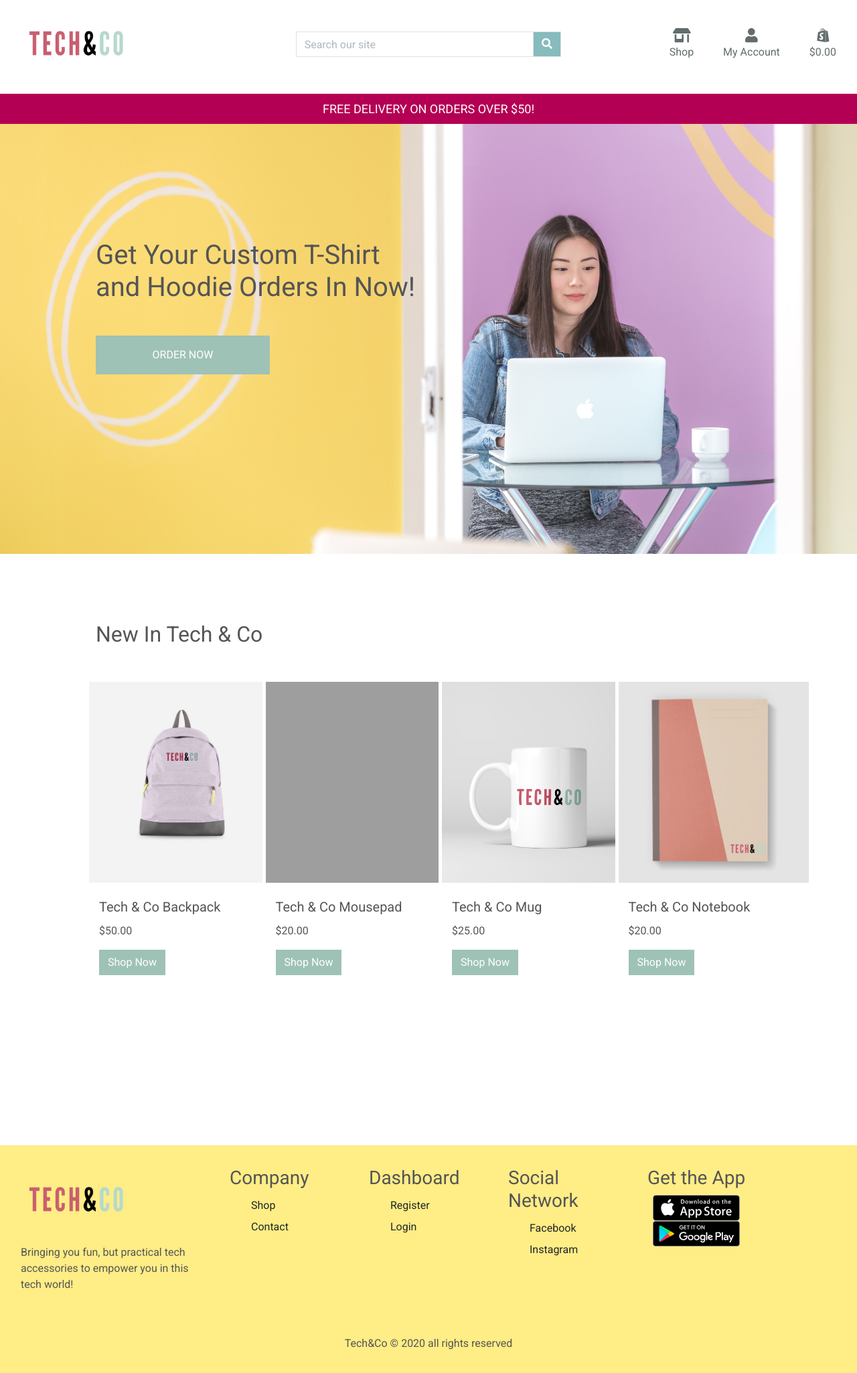
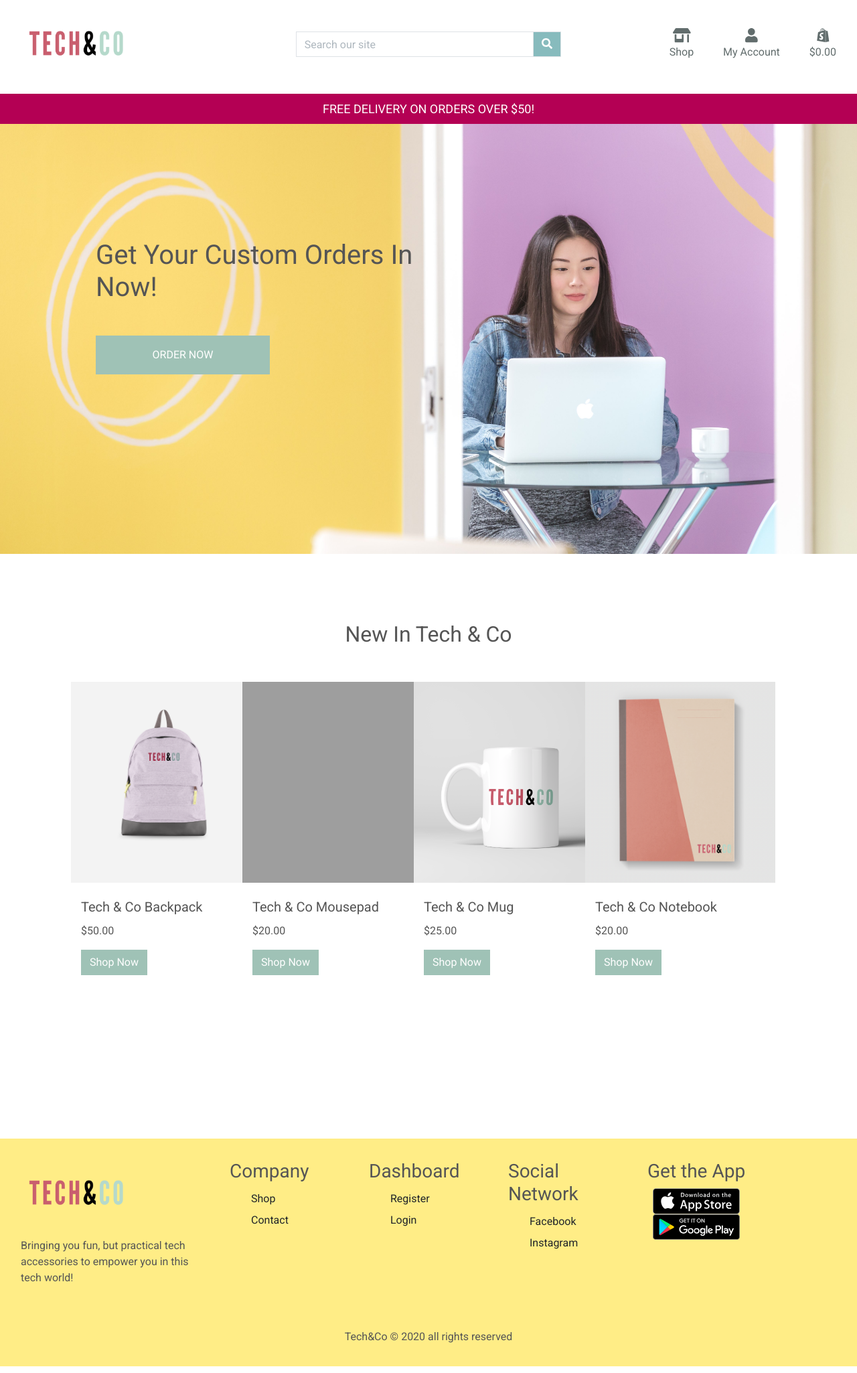
Before and after one commit to aleesang/milestone-project-final, a Django app: page / in a window 1280 px wide. Shown: the whole page at 67% size. Run offline with Django 3.2, Linux system fonts and the light colour scheme; parts of the project's set-up code (start-up, migrations or seed data) failed here and were passed over; some libraries are stand-ins or nearby versions; grey boxes are pictures that could not be loaded.

Commit message:
amended css styling on index page

```diff
--- a/home/templates/home/index.html
+++ b/home/templates/home/index.html
@@ -15,7 +15,7 @@
         <div class="row h-100">
             <div class="col-7 col-md-6 my-auto">
                 <h1>
-                    Get Your Custom T-Shirt and Hoodie Orders In Now!
+                    Get Your Custom Orders In Now!
                 </h1>
                 <div class="my-5">
                     <h4>
@@ -29,13 +29,14 @@
 <!-- New Products -->
 <div class="container">
     <!-- Container Row -->
-        <div class="row">
+    <div class="row">
         <div class="col-12 index-products-title mb-4"><h2>New In Tech & Co</h2></div>
+    </div>
     <!-- Start of Product Card Row -->
         <div class="row">
             <!--Card 1 -->
-            <div class="col-md-6 col-lg-3">
-                <div class="card">
+            <div class="col-sm-6 col-md-6 col-lg-4 col-xl-3">
+                <div class="card h-100 border-0">
                     <div class="card-body">
                         <div class="row">
                             <img class="card-image-home mb-4" src="/media/techncobag.png" alt="tech & co bag">
@@ -47,8 +48,8 @@
                 </div>
             </div>
             <!--Card 2 -->
-            <div class="col-md-6 col-lg-3">
-                <div class="card">
+            <div class="col-sm-6 col-md-6 col-lg-4 col-xl-3">
+                <div class="card h-100 border-0">
                     <div class="card-body">
                         <div class="row">
                             <img class="card-image-home mb-4" src="/media/techncomousepad.png" alt="tech & co mousepad">
@@ -60,8 +61,8 @@
                 </div>
             </div>
             <!--Card 3 -->
-            <div class="col-md-6 col-lg-3">
-                <div class="card">
+            <div class="col-sm-6 col-md-6 col-lg-4 col-xl-3">
+                <div class="card h-100 border-0">
                     <div class="card-body">
                         <div class="row">
                         <img class="card-image-home mb-4" src="/media/techncomug.png" alt="tech & co Mug">
@@ -73,8 +74,8 @@
                 </div>
             </div>
             <!--Card 4 -->
-            <div class="col-md-6 col-lg-3">
-                <div class="card">
+            <div class="col-sm-6 col-md-6 col-lg-4 col-xl-3">
+                <div class="card h-100 border-0">
                     <div class="card-body">
                         <div class="row">
                             <img class="card-image-home mb-4" src="/media/technconotebook.png" alt="tech & co notebook">
@@ -86,7 +87,6 @@
                 </div>
             </div>
     <!-- End of Row -->
-        </div>
     </div>
     <!-- End of Row -->
 </div>
--- a/static/css/base.css
+++ b/static/css/base.css
@@ -30,6 +30,7 @@
     font-family: 'Roboto';
     opacity: 1;
     transition: 1s opacity;
+    overflow-x:hidden
 }
 
 body.fade-out {
@@ -40,8 +41,6 @@
 .font-awesome-icons {
     color: rgb(98, 109, 109);
 }
-
-
 
 /* Cover Overlay */
 .overlay {
@@ -106,17 +105,15 @@
 /* Card Styling Index Page */
 .index-products-title {
     margin-top: 8em;
+    text-align: center;
 }
 
 .card {
-    border: 0;
-    margin: 0 auto; /* Added */
-    float: none; /* Added */
-    margin-bottom: 10px; /* Added */
+    align-items: center;
 }
 
 img.card-image-home {
-    float: left;
+    float: center;
     width: 300px;
     height: 300px;
     padding: 0 1em 0 0;
--- a/static/js/main.js
+++ b/static/js/main.js
@@ -1,5 +1,6 @@
 $(document).ready(function() {
 
+/* fade page on load */
 $('body').removeClass('fade-out');
 
 /* parallax */
--- a/templates/base.html
+++ b/templates/base.html
@@ -23,7 +23,7 @@
     {% endblock %}
 
     {% block corejs %}
-        <script src="https://code.jquery.com/jquery-3.5.1.slim.min.js" integrity="sha384-DfXdz2htPH0lsSSs5nCTpuj/zy4C+OGpamoFVy38MVBnE+IbbVYUew+OrCXaRkfj" crossorigin="anonymous"></script>
+        <script src="https://code.jquery.com/jquery-3.5.1.min.js" integrity="sha256-9/aliU8dGd2tb6OSsuzixeV4y/faTqgFtohetphbbj0=" crossorigin="anonymous"></script>
         <script src="https://cdn.jsdelivr.net/npm/popper.js@1.16.1/dist/umd/popper.min.js" integrity="sha384-9/reFTGAW83EW2RDu2S0VKaIzap3H66lZH81PoYlFhbGU+6BZp6G7niu735Sk7lN" crossorigin="anonymous"></script>
         <script src="https://stackpath.bootstrapcdn.com/bootstrap/4.5.2/js/bootstrap.min.js" integrity="sha384-B4gt1jrGC7Jh4AgTPSdUtOBvfO8shuf57BaghqFfPlYxofvL8/KUEfYiJOMMV+rV" crossorigin="anonymous"></script>
         <script src="https://cdnjs.cloudflare.com/ajax/libs/font-awesome/5.13.1/js/all.min.js"></script>
```
Also changed, not shown: products/templates/products/products.html (+8 -23 lines), products/templates/products/product_detail.html (line endings or trailing spaces).
